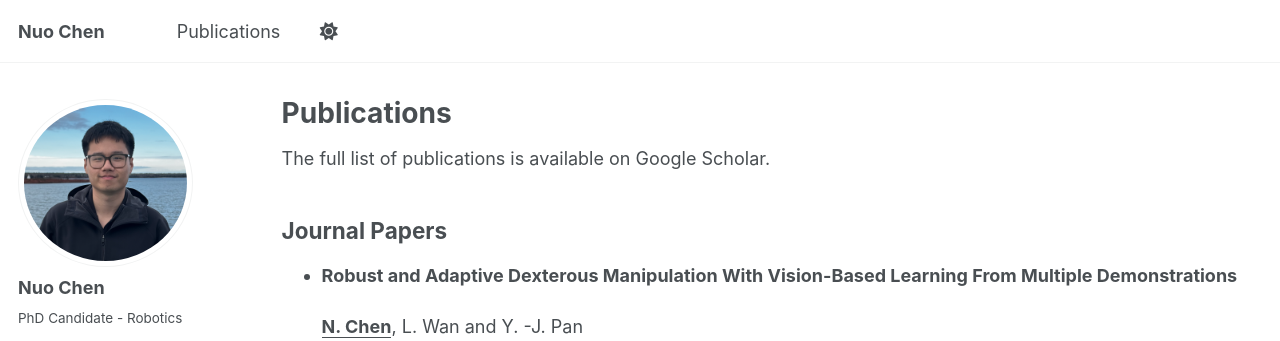
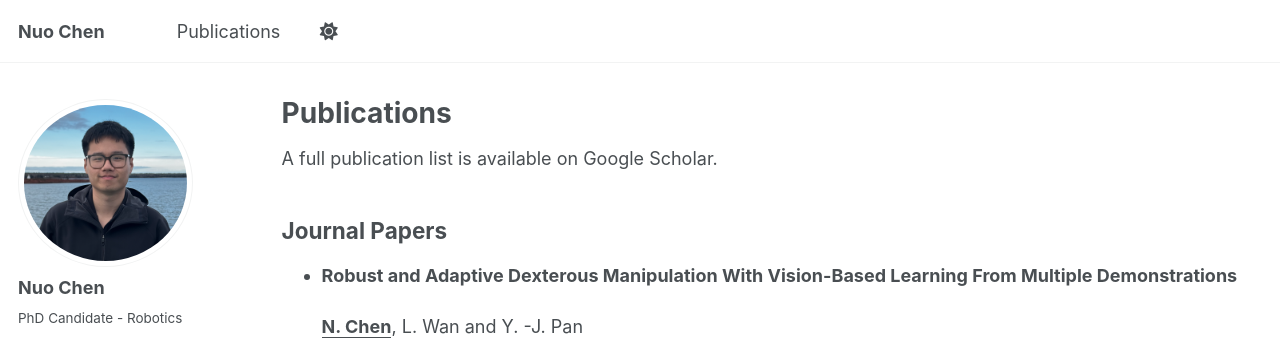
Before and after one commit to NuoChen1999/nuochen1999.github.io, a Jekyll site: the page built from _pages/publications.md, in a window 1280 px wide and 900 px high. Shown: the top 341 px of the window. Built offline with Jekyll 4.4.1, drawn with Linux system fonts in a browser that asks for light colours; some web fonts are replaced; a script that is not in the unit is left out.

Commit message:
Update publications.md

```diff
--- a/_pages/publications.md
+++ b/_pages/publications.md
@@ -5,7 +5,7 @@ title: "Publications"
 author_profile: true
 ---
 
-<p>The full list of publications is available on <a href="https://scholar.google.ca/citations?user=LAkiYFAAAAAJ&hl=en" style="text-decoration: none; color: inherit;">Google Scholar</a>.</p>
+<p>A full publication list is available on <a href="https://scholar.google.ca/citations?user=LAkiYFAAAAAJ&hl=en" style="text-decoration: none; color: inherit;">Google Scholar</a>.</p>
 
 ## Journal Papers
 
```
